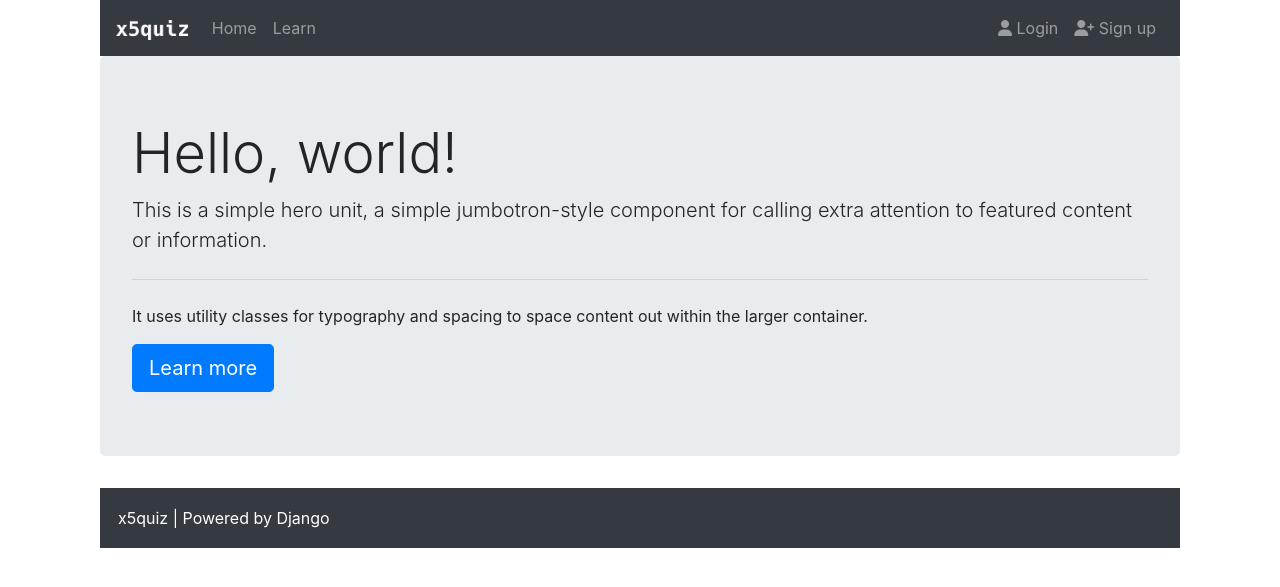
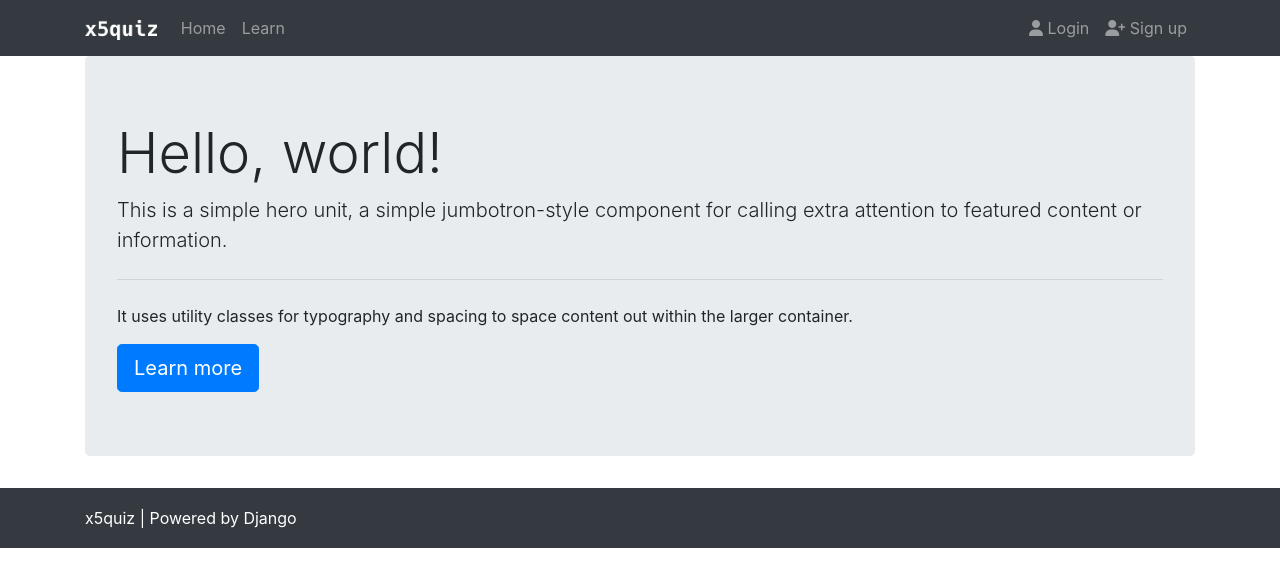
Before and after one commit to gregpr07/x5quiz, a Django app: page / in a window 1280 px wide. Shown: the top 587 px of the page. Run offline with Django 3.2, Linux system fonts and the light colour scheme; some libraries are stand-ins or nearby versions.

Commit message:
Header's, footer's background is no longer trapped in the container.

```diff
--- a/templates/base.html
+++ b/templates/base.html
@@ -13,8 +13,6 @@
         {% include "imports.html" %}
     </head>
     <body>
-        <div class="container">
-            {% block body %}{% endblock %}
-        </div>
+        {% block body %}{% endblock %}
     </body>
 </html>
--- a/templates/components/footer.html
+++ b/templates/components/footer.html
@@ -1,5 +1,7 @@
 {% load static %}
 
 <footer>
-    x5quiz | Powered by Django
+    <div class="container">
+        x5quiz | Powered by Django
+    </div>
 </footer>
--- a/templates/components/header.html
+++ b/templates/components/header.html
@@ -2,7 +2,8 @@
 
 <header>
     <nav class="navbar navbar-expand-md navbar-dark bg-dark">
-        <a class="navbar-brand" href="#">
+        <div class="container">
+            <a class="navbar-brand" href="{% url "home-index" %}">
                 <img src="{% static "img/logo.png" %}" alt="x5quiz logo" height="20">
             </a>
             <div class="navbar-collapse collapse w-100 order-1 order-md-0 dual-collapse2">
@@ -25,5 +26,6 @@
                     </li>
                 </ul>
             </div>
+        </div>
     </nav>
 </header>
--- a/templates/layout/default.html
+++ b/templates/layout/default.html
@@ -1,10 +1,10 @@
 {% extends "base.html" %}
 
 {% block body %}
+    {% include "components/header.html" %}
     <div class="container">
-        {% include "components/header.html" %}
         {% block content %}
         {% endblock %}
-        {% include "components/footer.html" %}
     </div>
+    {% include "components/footer.html" %}
 {% endblock %}
```
Lines whose indentation alone changed are shown as unchanged.
